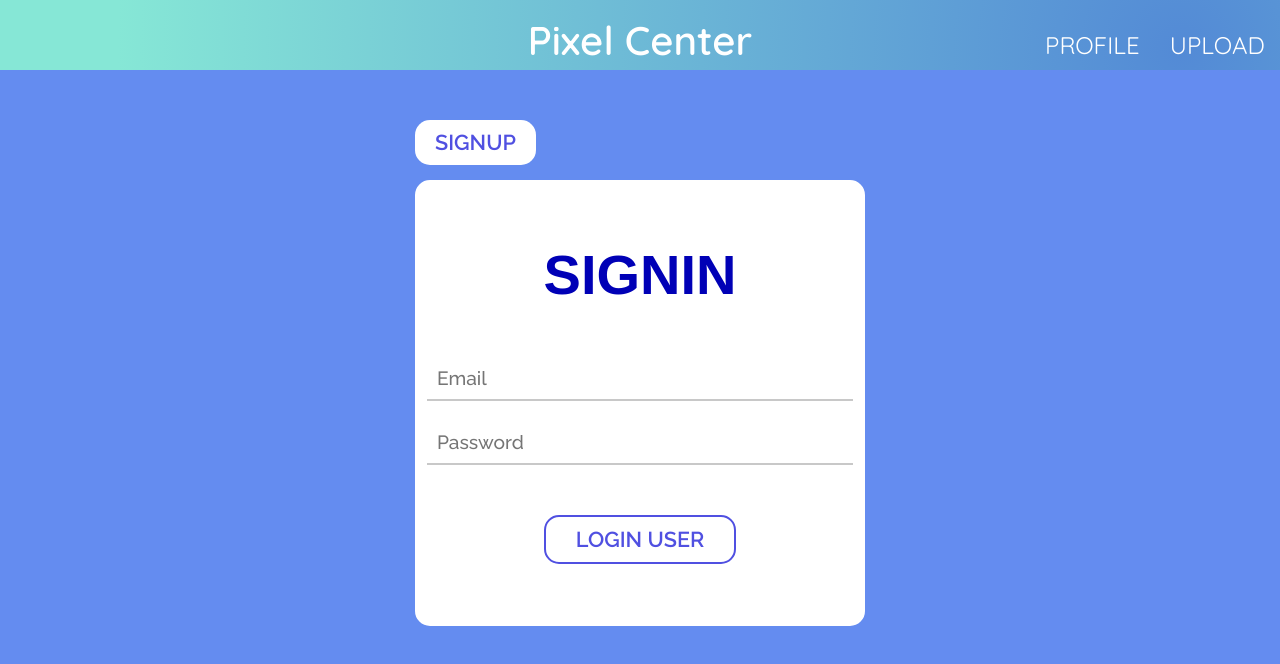
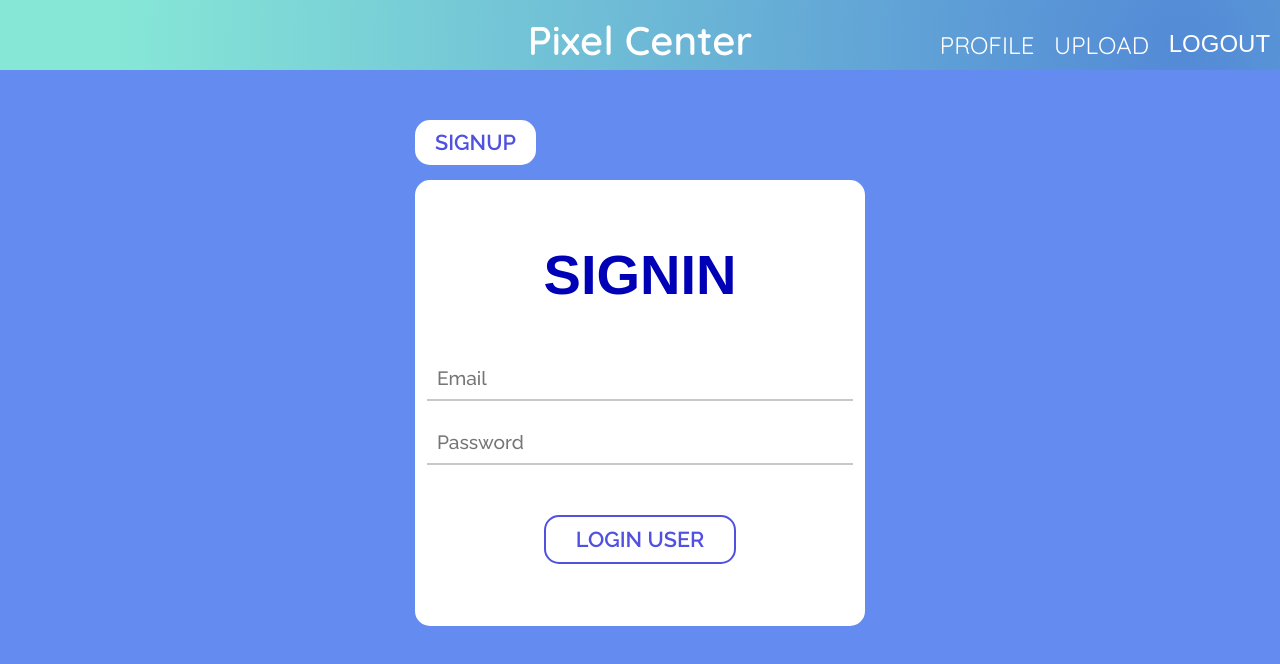
Before and after one commit to dasgauranga2/Pixel-Center, a React (Create React App) app: page /signin in a window 1280 px wide. Shown: the top 664 px of the page. Built offline with nearby package versions, Linux system fonts and the light colour scheme; no server answers; sample sign-in values are in the browser's storage.

Commit message:
Updated navbar for user signout

```diff
--- a/src/components/Navbar.js
+++ b/src/components/Navbar.js
@@ -8,12 +8,36 @@ import { auth,db,storage } from '../firebase-config';
 // create a functional component
 // the component takes the props as parameter
 function Navbar() {
+
+    // function to navigate to another page
+    const navigate = useNavigate();
+    // current user state
+    const [current_user, setCurrentUser] = useState(null);
+
+    useEffect(() => {
+        // check if user is logged in
+        onAuthStateChanged(auth, (user) => {
+        	if (user) {
+                // set the current user
+                setCurrentUser(user);
+                console.log("USER");
+        	}
+        	else {
+                // set current user to null
+                setCurrentUser(null);
+        	}
+        });
+    },[]);
+
     return <div className='navbar-container'>
         <div></div>
         <Link to='/' className='nav-header' >Pixel Center</Link>
         <div className='nav-links'>
-            <Link to='/profile'>PROFILE</Link>
-            <Link to='/upload'>UPLOAD</Link>
+            <Link to='/profile' style={{display: current_user===null ? 'none' : 'flex'}}>PROFILE</Link>
+            <Link to='/upload' style={{display: current_user===null ? 'none' : 'flex'}}>UPLOAD</Link>
+            <button style={{display: current_user===null ? 'none' : 'flex'}} onClick={() => {
+                auth.signOut();
+            }}>LOGOUT</button>
         </div>
     </div>
 }
--- a/src/components/Post.js
+++ b/src/components/Post.js
@@ -51,7 +51,7 @@ function Post(props) {
         // get all users' data
         get(users_ref).then((snapshot) => {
             for(let [user_id,user_detail] of Object.entries(snapshot.val())) {
-                console.log(user_id,user_detail);
+                //console.log(user_id,user_detail);
                 setUserDetails(new Map(user_details.set(user_id,user_detail)));
             }
         });
@@ -110,6 +110,9 @@ function Post(props) {
                         text: comment_ref.current.value,
                         user: props.current_user.uid
                     });
+
+                    // clear the input text field
+                    comment_ref.current.value = "";
                 }} />
             </form>
         </div>
--- a/src/styles/Navbar.css
+++ b/src/styles/Navbar.css
@@ -15,7 +15,7 @@ body {
 
 /* CSS VARIABLES */
 :root {
-    --nav_links_width: 250px;
+    --nav_links_width: 350px;
 }
 
 /* ALL POSTS */
@@ -49,12 +49,22 @@ body {
     justify-content: space-around;
     font-size: 1.5rem;
     margin-bottom: 10px;
+    font-weight: 400;
     /* border: 2px solid white; */
+}
+
+.nav-links button {
+    color: white;
+    background: transparent;
+    border: none;
+    cursor: pointer;
+    font-weight: 300;
+    font-size: 1.5rem;
 }
 
 /* MEDIA QUERIES */
 /* FOR SMARTPHONES */
-@media(max-width:700px) {
+@media(max-width:900px) {
 
     .navbar-container {
         flex-direction: column;
@@ -70,7 +80,11 @@ body {
 
     .nav-links {
         margin-top: 10px;
-        font-size: 1.2rem;
+        font-size: 1.1rem;
         margin-bottom: 0;
     }
+
+    .nav-links button {
+        font-size: 1.1rem;
+    }
 }
--- a/src/styles/Post.css
+++ b/src/styles/Post.css
@@ -140,7 +140,7 @@ body {
 }
 
 .comment-row input[type='text'] {
-    font-size: 1.2rem;
+    font-size: 1rem;
     padding: 5px 10px;
     font-family: 'Raleway', sans-serif;
     font-weight: 500;
@@ -203,7 +203,7 @@ body {
     }
 
     .comment-row input[type='text'] {
-        font-size: 1.5rem;
+        font-size: 1.2rem;
     }
 
     .comment-row input[type='submit'] {
```
